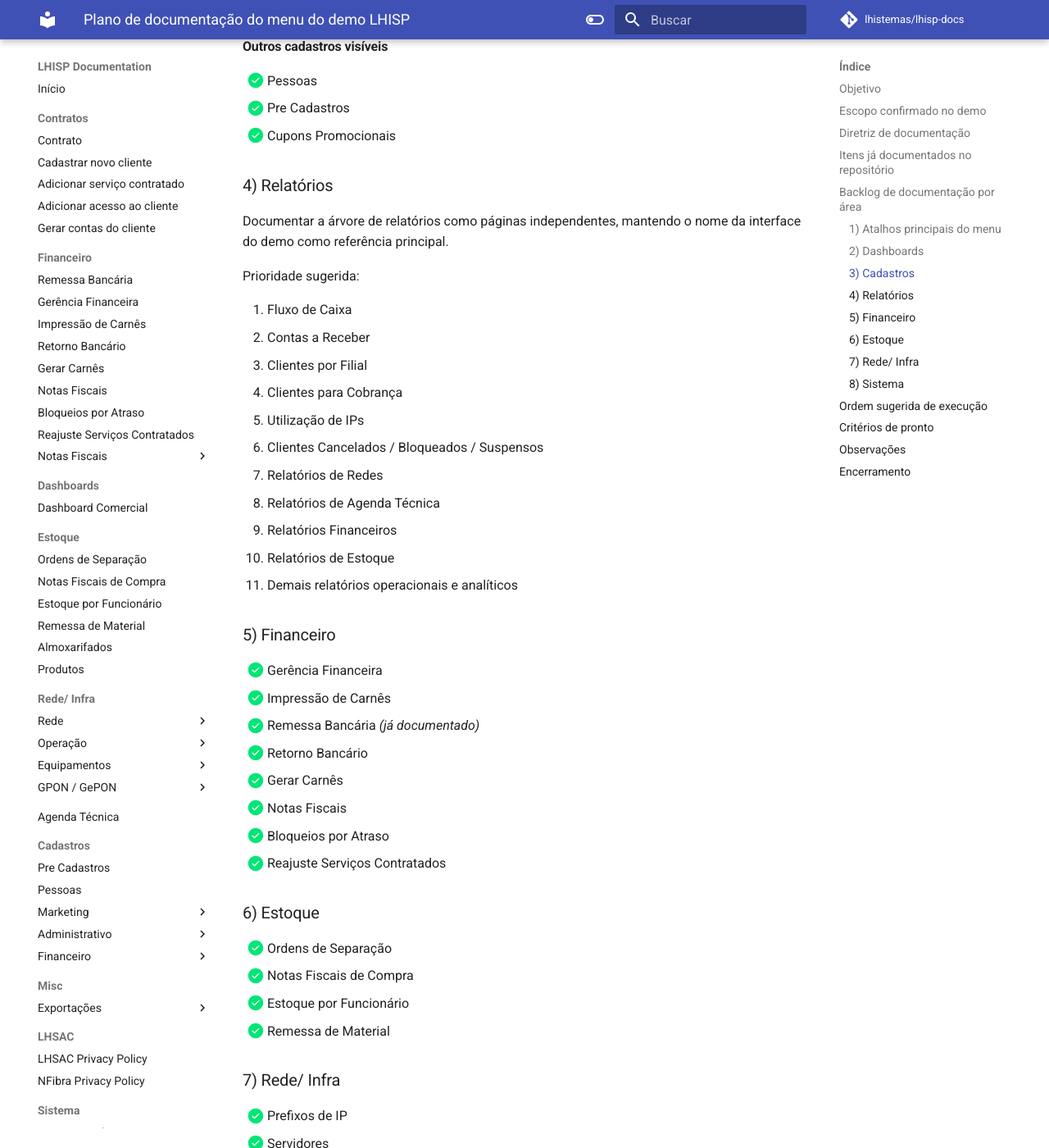
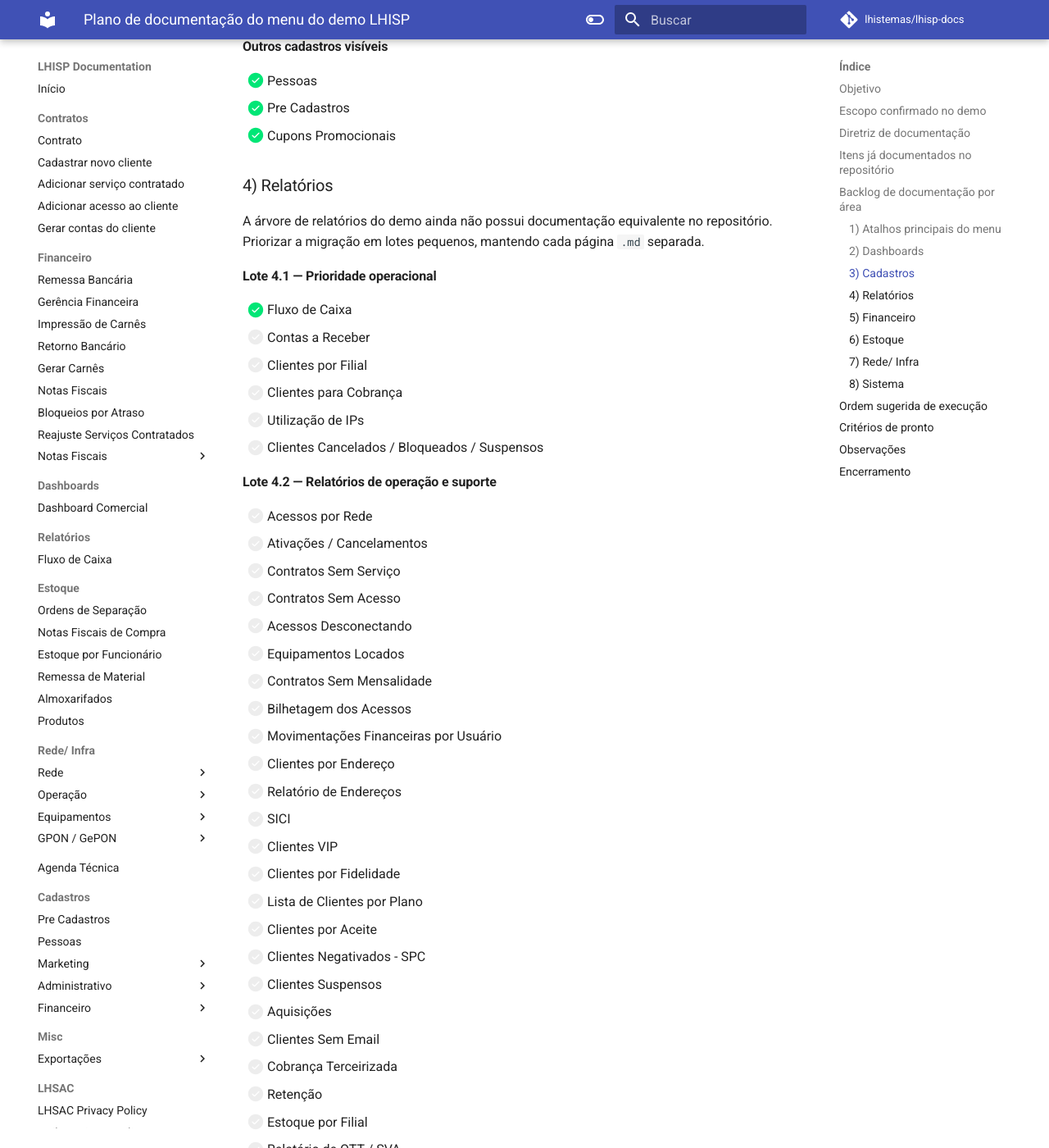
Before and after one commit to leandro-costa-oliveira/lhisp-docs, an MkDocs documentation site: the page built from docs/planejamento/plano-documentacao-menu-demo.md, in a window 1280 px wide and 1400 px high, scrolled down 2867 px. Shown: the whole window at 82% size. Built offline with MkDocs 1.6.1 and Material for MkDocs 9.7.7, drawn with Linux system fonts in a browser that asks for light colours; comment, search, counter and statistics services are not loaded; some of the changed text lies outside the part shown.

Commit message:
docs: add Fluxo de Caixa documentation

```diff
--- a/docs/planejamento/plano-documentacao-menu-demo.md
+++ b/docs/planejamento/plano-documentacao-menu-demo.md
@@ -4,9 +4,9 @@
 
 # Plano de documentação do menu do demo LHISP
 
-!!! note "Plano encerrado"
+!!! note "Plano revisado"
     Este documento foi criado após a análise direta do menu do demo em `https://demo.lhprovedor.com.br/` com a conta `demo`.
-    A migração incremental foi concluída: cada item confirmado do menu já possui página Markdown, navegação sincronizada e screenshot limpa quando aplicável.
+    A migração incremental está concluída para quase todo o menu, mas a árvore **Relatórios** ainda precisa ser documentada em páginas individuais.
 
 ## Objetivo
 
@@ -97,21 +97,75 @@
 
 ### 4) Relatórios
 
-Documentar a árvore de relatórios como páginas independentes, mantendo o nome da interface do demo como referência principal.
+A árvore de relatórios do demo ainda não possui documentação equivalente no repositório. Priorizar a migração em lotes pequenos, mantendo cada página `.md` separada.
 
-Prioridade sugerida:
+#### Lote 4.1 — Prioridade operacional
 
-1. Fluxo de Caixa
-2. Contas a Receber
-3. Clientes por Filial
-4. Clientes para Cobrança
-5. Utilização de IPs
-6. Clientes Cancelados / Bloqueados / Suspensos
-7. Relatórios de Redes
-8. Relatórios de Agenda Técnica
-9. Relatórios Financeiros
-10. Relatórios de Estoque
-11. Demais relatórios operacionais e analíticos
+- [x] Fluxo de Caixa
+- [ ] Contas a Receber
+- [ ] Clientes por Filial
+- [ ] Clientes para Cobrança
+- [ ] Utilização de IPs
+- [ ] Clientes Cancelados / Bloqueados / Suspensos
+
+#### Lote 4.2 — Relatórios de operação e suporte
+
+- [ ] Acessos por Rede
+- [ ] Ativações / Cancelamentos
+- [ ] Contratos Sem Serviço
+- [ ] Contratos Sem Acesso
+- [ ] Acessos Desconectando
+- [ ] Equipamentos Locados
+- [ ] Contratos Sem Mensalidade
+- [ ] Bilhetagem dos Acessos
+- [ ] Movimentações Financeiras por Usuário
+- [ ] Clientes por Endereço
+- [ ] Relatório de Endereços
+- [ ] SICI
+- [ ] Clientes VIP
+- [ ] Clientes por Fidelidade
+- [ ] Lista de Clientes por Plano
+- [ ] Clientes por Aceite
+- [ ] Clientes Negativados - SPC
+- [ ] Clientes Suspensos
+- [ ] Aquisições
+- [ ] Clientes Sem Email
+- [ ] Cobrança Terceirizada
+- [ ] Retenção
+- [ ] Estoque por Filial
+- [ ] Relatório de OTT / SVA
+- [ ] Contas a Receber por Cliente
+- [ ] Serviços Pendentes
+- [ ] Alteração de Plano
+- [ ] Acessos com Velocidade Alterada
+- [ ] Movimentações de Produtos
+- [ ] Clientes com Mensalidades Pagas no Período
+- [ ] Projeções e Recebimentos
+- [ ] Registro.BR
+- [ ] Relatório Fiscal de Regime de Caixa
+- [ ] Vendas por Vendedor
+- [ ] Contas a Pagar
+- [ ] Notificações dos Contratos
+- [ ] Anatel - Trimestral
+- [ ] Relatório de Uso de Banda
+- [ ] Relatório de Usuários Voip
+- [ ] Relatório de Estoque
+- [ ] Relatório de Consultas Spc Brasil
+- [ ] Relatório de Fornecedores
+- [ ] Relatório de Atendimentos por Canal
+- [ ] Relatório de Ordens de Serviço
+- [ ] Comissão de Técnicos por Ordem de Serviço
+- [ ] Tempo Médio de Execução de Ordens de Serviço
+- [ ] Indicadores
+- [ ] Top N Desconexões
+- [ ] Desconexões por Período
+- [ ] Relatório de Atendimentos
+- [ ] Upgrades / Downgrades de Plano
+- [ ] Adimplência por vencimento
+
+#### Lote 4.3 — Demais relatórios analíticos
+
+- [ ] Demais relatórios operacionais e analíticos ainda não listados acima
 
 ### 5) Financeiro
 
@@ -219,6 +273,6 @@
 
 ## Encerramento
 
-- O plano de documentação do menu do demo foi concluído com a navegação sincronizada ao `mkdocs.yml`.
-- Não há pendências confirmadas de documentação operacional neste inventário.
-- A partir daqui, este arquivo serve como registro histórico do processo de migração.
+- O plano de documentação do menu do demo foi revisado após a validação direta do menu.
+- A maior parte das seções já está documentada, mas a árvore **Relatórios** segue pendente.
+- Este arquivo permanece como registro histórico do processo e como plano de execução para os relatórios ainda não migrados.
--- a/mkdocs.yml
+++ b/mkdocs.yml
@@ -75,6 +75,8 @@
           - NFCom: financeiro/nf-com.md
   - Dashboards:
       - Dashboard Comercial: dashboards/dashboard-comercial.md
+  - Relatórios:
+      - Fluxo de Caixa: relatorios/fluxo-de-caixa.md
   - Estoque:
       - Ordens de Separação: estoque/ordens-de-separacao.md
       - Notas Fiscais de Compra: estoque/notas-fiscais-de-compra.md
```
Also changed, not shown: docs/relatorios/fluxo-de-caixa.md (added, +84 -0 lines), docs/assets/screenshots/relatorios/fluxo-de-caixa.png (added).
